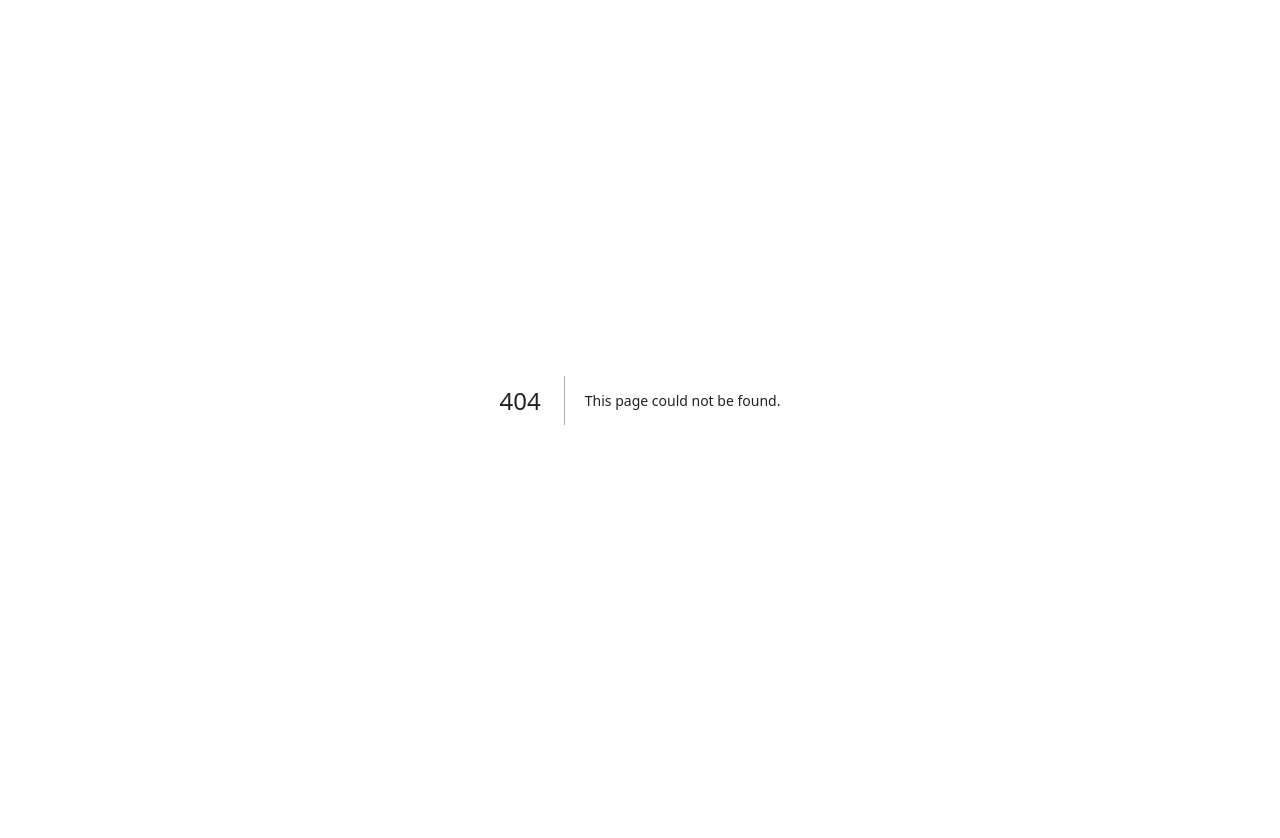
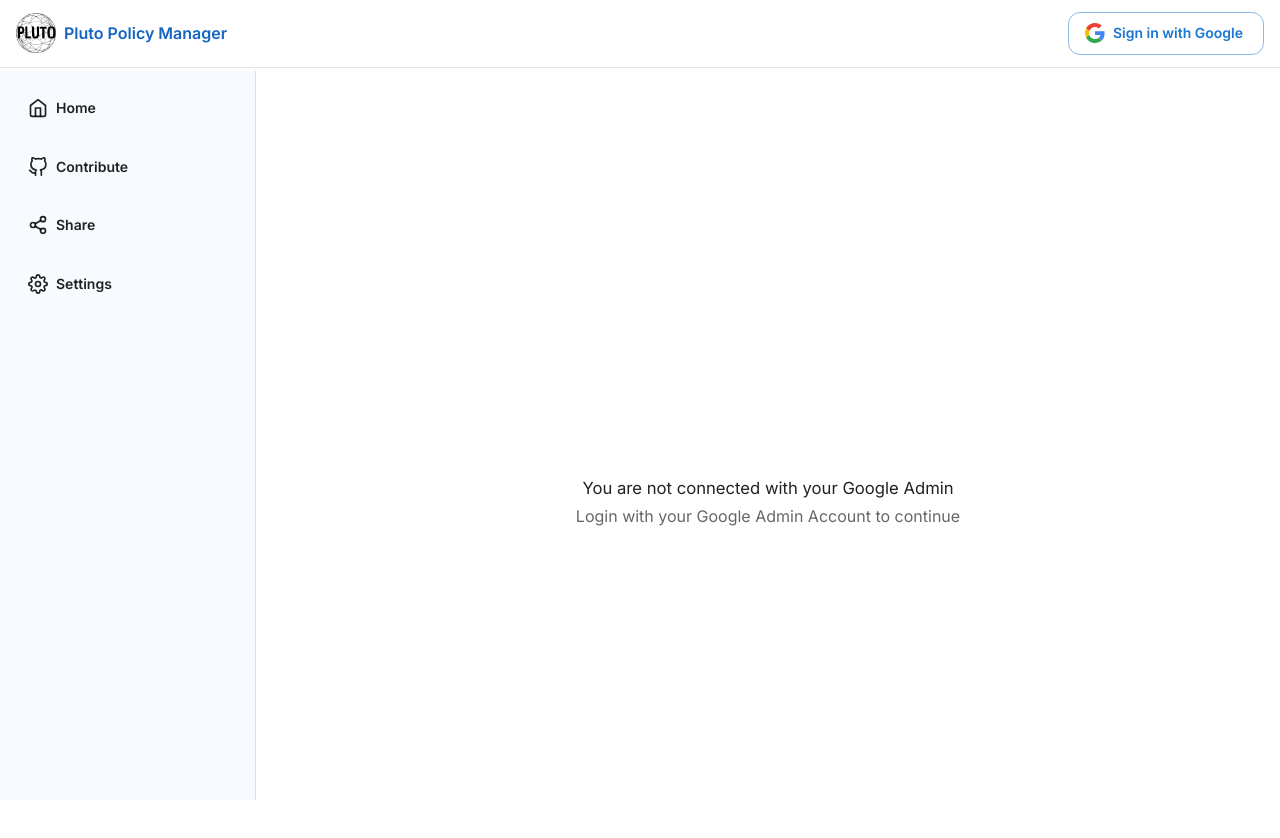
Before and after one commit to Pluto-Open-Source-Team/pluto-app-v2, a Next.js app: page /dashboard/settings in a window 1280 px wide. Before the commit this address had no page. Shown: the top 838 px of the page. Before the commit the page ends 800 px from the top, so only its background shows below. Built offline with nearby package versions, Linux system fonts and the light colour scheme; no server answers.

Commit message:
feat: added caching settings

```diff
--- /dev/null
+++ b/src/app/dashboard/settings/page.tsx
@@ -0,0 +1,10 @@
+'use client';
+
+import React from 'react';
+import SettingsView from '@/views/SettingsView';
+
+const SettingsPage = (): JSX.Element => {
+  return <SettingsView />;
+};
+
+export default SettingsPage;
--- /dev/null
+++ b/src/hooks/use-cache-settings.ts
@@ -0,0 +1,38 @@
+import React, { useState } from 'react';
+
+interface CacheSettings {
+  enableCaching: boolean;
+  clearDataOnSignOut: boolean;
+}
+
+const useCacheSettings = (): [
+  CacheSettings,
+  React.Dispatch<React.SetStateAction<CacheSettings>>,
+] => {
+  const [cacheSettings, setCacheSettings] = useState<CacheSettings>(() => {
+    const cachedSettings = localStorage.getItem('CACHE_SETTINGS');
+
+    try {
+      return cachedSettings
+        ? JSON.parse(cachedSettings)
+        : {
+            enableCaching: true,
+            clearDataOnSignOut: false,
+          };
+    } catch (error) {
+      return {
+        enableCaching: true,
+        clearDataOnSignOut: false,
+      };
+    }
+  });
+
+  const updateCacheSettings = (newSettings: CacheSettings) => {
+    localStorage.setItem('CACHE_SETTINGS', JSON.stringify(newSettings));
+    setCacheSettings(newSettings);
+  };
+
+  return [cacheSettings, updateCacheSettings];
+};
+
+export default useCacheSettings;
--- a/src/hooks/use-store.ts
+++ b/src/hooks/use-store.ts
@@ -25,10 +25,15 @@ export const useStore = () => {
     await db.policies.where('orgUnitId').equals(orgUnitId).delete();
   };
 
+  const deleteAllRecords = async () => {
+    await db.delete({ disableAutoOpen: false });
+  };
+
   return {
     bulkPutPolicies,
     useLivePoliciesByOrgUnitId,
     useLivePoliciesCountByOrgUnitId,
     deleteAllPoliciesByOrgUnitId,
+    deleteAllRecords,
   };
 };
--- a/src/layouts/Dashboard/components/Sidebar/SidebarNav.tsx
+++ b/src/layouts/Dashboard/components/Sidebar/SidebarNav.tsx
@@ -31,7 +31,7 @@ const sideBarItems = [
   },
   {
     title: 'Settings',
-    href: '/',
+    href: '/dashboard/settings',
     icon: <SettingsIcon />,
     target: '',
   },
--- a/src/layouts/Dashboard/components/Topbar.tsx
+++ b/src/layouts/Dashboard/components/Topbar.tsx
@@ -15,6 +15,8 @@ import { GoogleIcon } from '@/assets/svg-icons/GoogleIcon';
 import Link from 'next/link';
 import Badge from '@mui/material/Badge';
 import { styled } from '@mui/material/styles';
+import useCacheSettings from '@/hooks/use-cache-settings';
+import { useStore } from '@/hooks/use-store';
 
 const StyledBadge = styled(Badge)(({ theme }) => ({
   '& .MuiBadge-badge': {
@@ -55,6 +57,9 @@ const Topbar = ({
   handleOpenAuthDialog,
 }: Props): JSX.Element => {
   const auth = useAuth();
+  const [cacheSettings] = useCacheSettings();
+
+  const { deleteAllRecords } = useStore();
 
   const [anchorEl, setAnchorEl] = useState<null | HTMLElement>(null);
   const openEmailMenu = Boolean(anchorEl);
@@ -69,6 +74,11 @@ const Topbar = ({
 
   const handleLogoutUser = async () => {
     setAnchorEl(null);
+
+    if (cacheSettings.clearDataOnSignOut) {
+      await deleteAllRecords();
+    }
+
     await auth.logout();
   };
 
--- /dev/null
+++ b/src/views/SettingsView/index.tsx
@@ -0,0 +1,158 @@
+import React, { useEffect, useState } from 'react';
+import type { FC } from 'react';
+import Box from '@mui/material/Box';
+import Typography from '@mui/material/Typography';
+import Divider from '@mui/material/Divider';
+import Grid from '@mui/material/Grid';
+import FormControlLabel from '@mui/material/FormControlLabel';
+import Switch from '@mui/material/Switch';
+
+import Dashboard from '@/layouts/Dashboard';
+import { useAuth } from '@/hooks/use-auth';
+import useCacheSettings from '@/hooks/use-cache-settings';
+
+const SettingsView: FC = () => {
+  const auth = useAuth();
+  const [cacheSettings, updateCacheSettings] = useCacheSettings();
+
+  const handleChangeCacheSettings = (
+    event: React.ChangeEvent<HTMLInputElement>,
+  ) => {
+    const { name, checked } = event.target;
+    const newSettings = { ...cacheSettings, [name]: checked };
+    updateCacheSettings(newSettings);
+  };
+
+  useEffect(() => {}, []);
+
+  return (
+    <Box sx={{ overflowX: 'hidden' }}>
+      <Dashboard>
+        {auth && auth.isAuthenticated ? (
+          <Box>
+            <Box
+              display={'flex'}
+              flexDirection={{ xs: 'column', md: 'row' }}
+              justifyContent={'space-between'}
+              alignItems={{ xs: 'flex-start', md: 'center' }}
+            >
+              <Typography
+                variant="h5"
+                fontWeight={700}
+              >
+                General settings
+              </Typography>
+            </Box>
+            <Box paddingY={4}>
+              <Divider />
+            </Box>
+            <Grid
+              container
+              spacing={2}
+            >
+              <Grid
+                item
+                xs={12}
+                md={12}
+              >
+                <Typography variant="h6">Caching settings</Typography>
+                <Typography variant="caption">
+                  Pluto uses client-side storage IndexedDB to cache app data
+                </Typography>
+              </Grid>
+              <Grid
+                item
+                xs={12}
+              >
+                <FormControlLabel
+                  control={
+                    <Switch
+                      color="primary"
+                      checked={cacheSettings.enableCaching}
+                      onChange={handleChangeCacheSettings}
+                      name="enableCaching"
+                    />
+                  }
+                  label={
+                    <Typography
+                      variant="subtitle1"
+                      fontWeight={700}
+                    >
+                      Enable data caching
+                    </Typography>
+                  }
+                  labelPlacement="end"
+                />
+              </Grid>
+              <Grid
+                item
+                xs={12}
+              >
+                <FormControlLabel
+                  control={
+                    <Switch
+                      color="primary"
+                      checked={cacheSettings.clearDataOnSignOut}
+                      onChange={handleChangeCacheSettings}
+                      name="clearDataOnSignOut"
+                    />
+                  }
+                  label={
+                    <Typography
+                      variant="subtitle1"
+                      fontWeight={700}
+                    >
+                      Clear data on user sign out
+                    </Typography>
+                  }
+                  labelPlacement="end"
+                />
+              </Grid>
+            </Grid>
+          </Box>
+        ) : (
+          <Box
+            display="flex"
+            justifyContent="center"
+            alignItems="center"
+            width={1}
+            height={1}
+            minHeight={800}
+            sx={{
+              overflow: 'auto',
+            }}
+          >
+            <Box
+              width={1}
+              height={1}
+              data-aos={'fade-up'}
+            >
+              <Box
+                display={'flex'}
+                flexDirection={'column'}
+                alignItems={'center'}
+              >
+                <Typography
+                  variant={'h6'}
+                  gutterBottom
+                  sx={{ fontWeight: 500 }}
+                  align={'center'}
+                >
+                  You are not connected with your Google Admin
+                </Typography>
+                <Typography
+                  align={'center'}
+                  color="text.secondary"
+                >
+                  Login with your Google Admin Account to continue
+                </Typography>
+              </Box>
+            </Box>
+          </Box>
+        )}
+      </Dashboard>
+    </Box>
+  );
+};
+
+export default SettingsView;
```
Also changed, not shown: src/views/DashboardView/components/OrgUnitDetailsDrawer.tsx (+6 -1 lines).
